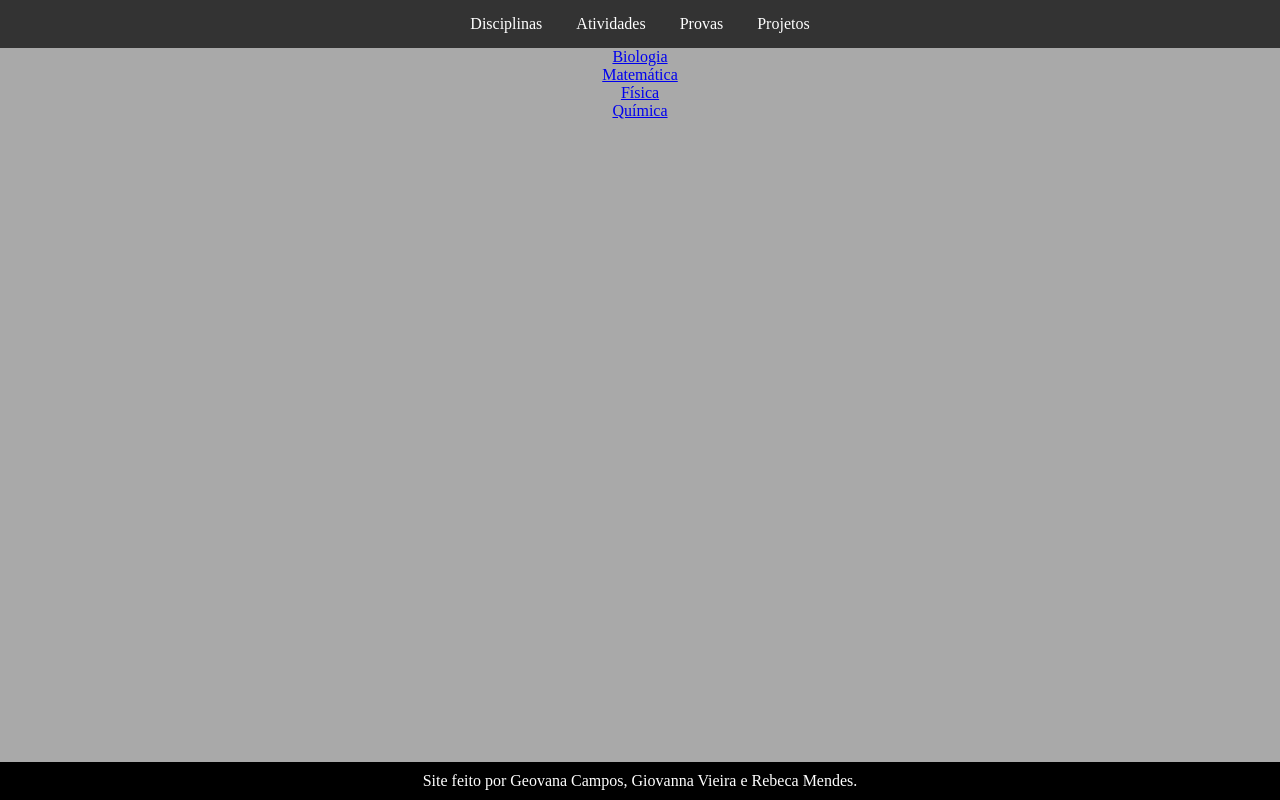
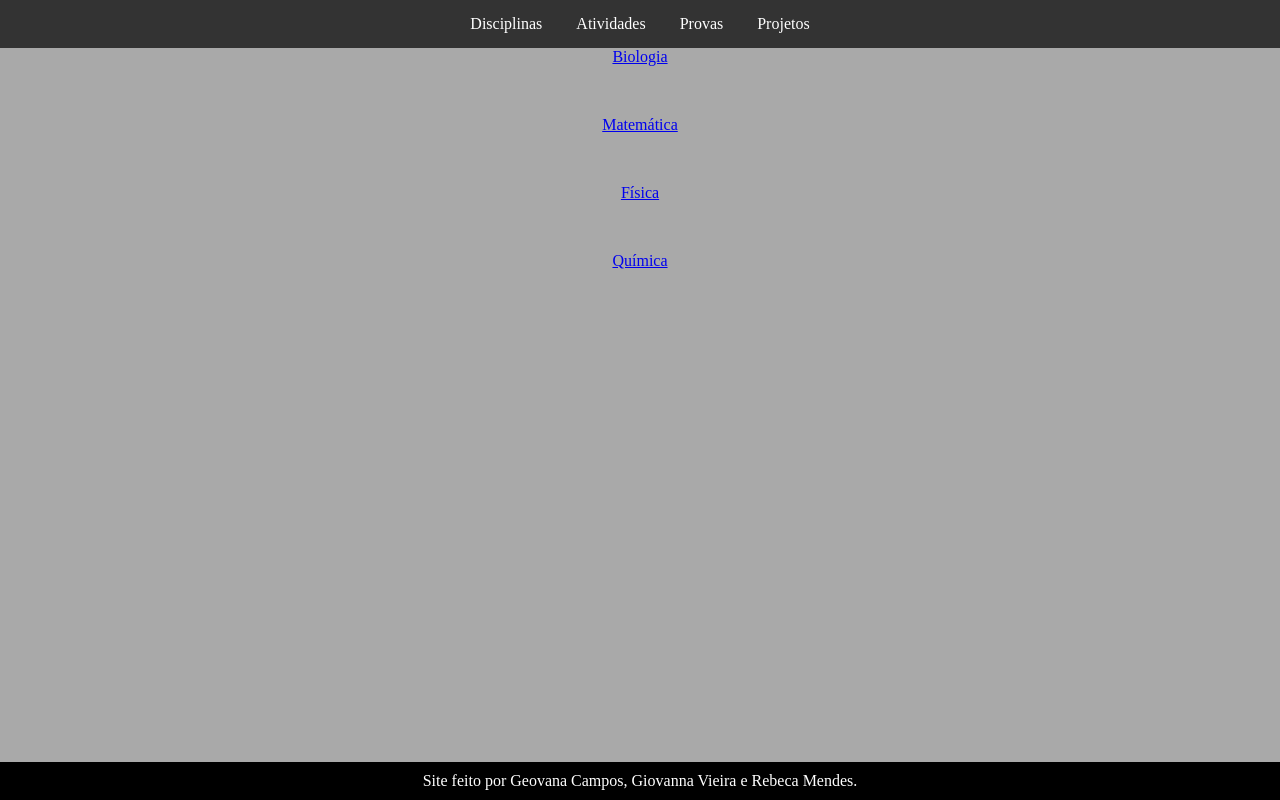
Before and after one commit to geoscreuza/cabecalio, a plain HTML site: page index.html in a window 1280 px wide. Drawn offline with Linux system fonts and the light colour scheme.

Commit message:
hcgghcghgh

```diff
--- a/style.css
+++ b/style.css
@@ -61,6 +61,15 @@ body{
     text-align: center;
 }
 
+.container {
+    display: flex;
+    flex-direction: column;
+    justify-content: space-between;
+    align-items: center;
+    gap: 50px;
+    flex-wrap: wrap;
+}
+
 footer {
     text-align: center;
     bottom: 0px;
```
